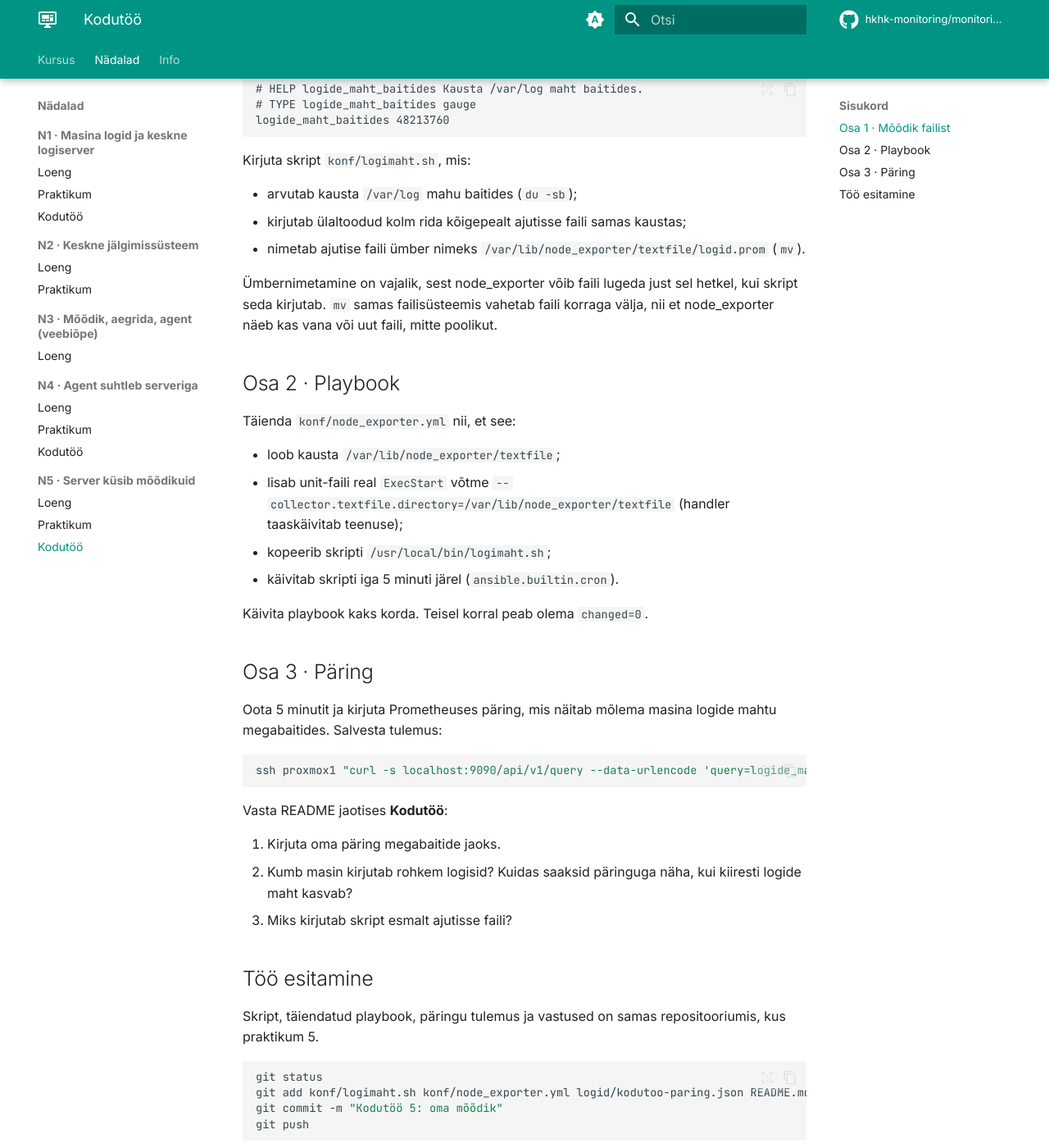
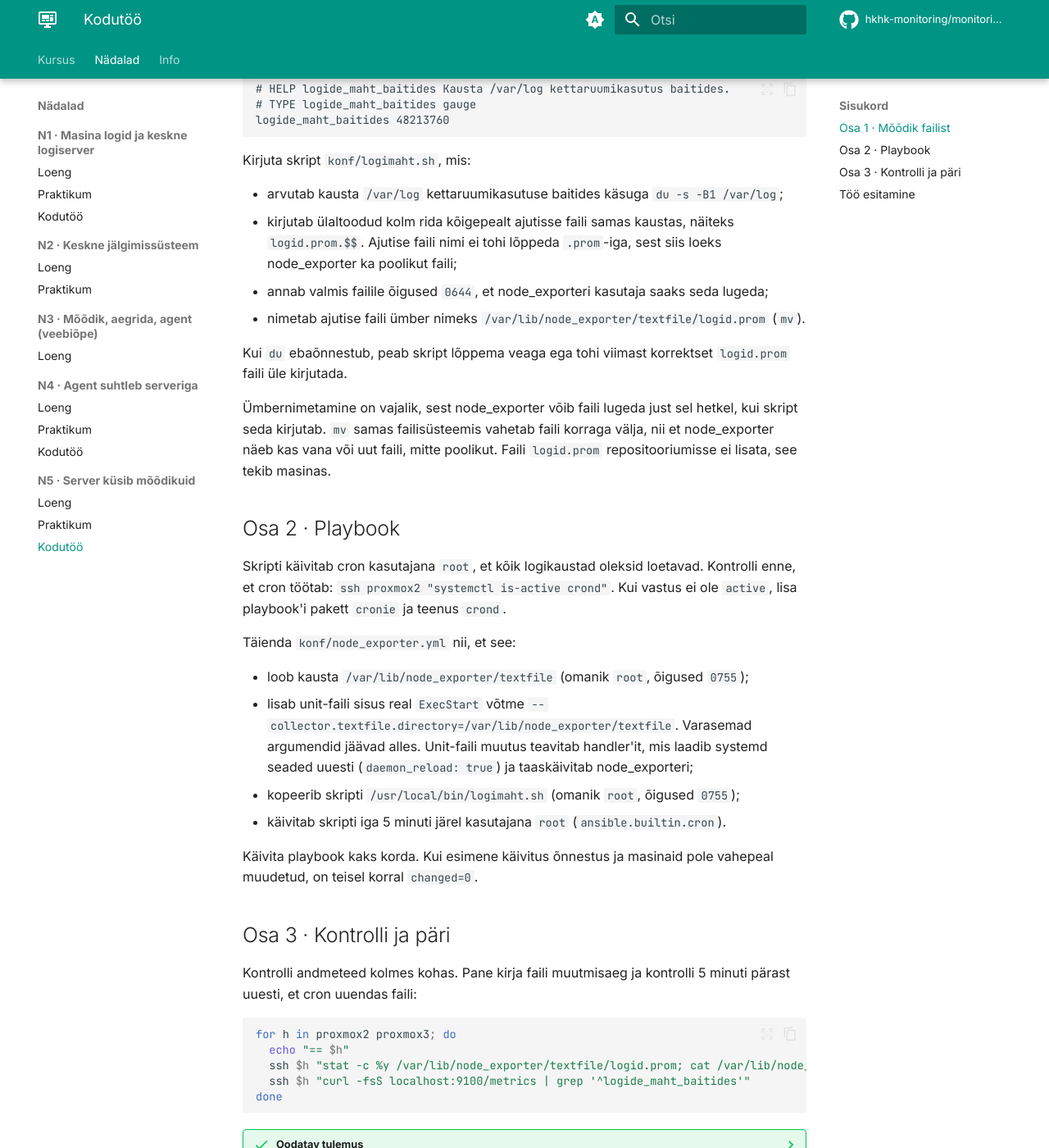
Before and after one commit to hkhk-monitoring/monitoring, an MkDocs documentation site: the page built from docs/week05/homework.md, in a window 1280 px wide and 1400 px high, scrolled down 534 px. Shown: the whole window at 82% size. Built offline with MkDocs 1.6.1 and Material for MkDocs 9.7.7, drawn with Linux system fonts in a browser that asks for light colours; comment, search, counter and statistics services are not loaded; some of the changed text lies outside the part shown.

Commit message:
N5 kodutöö

````diff
--- a/docs/week05/homework.md
+++ b/docs/week05/homework.md
@@ -7,7 +7,7 @@ tags:
 
 # Kodutöö: oma mõõdik node_exporterisse
 
-node_exporter avaldab masina näite, kuid mõnikord on vaja mõõta midagi, mida ükski exporter ei paku. Kodutöös lisad mõlemasse masinasse oma mõõdiku: kausta `/var/log` maht baitides. Mõõdiku kirjutab skript faili ja node_exporter avaldab selle koos teiste mõõdikutega. Kodutöö on boonus.
+node_exporter avaldab masina näite, kuid mõnikord on vaja mõõta midagi, mida kasutatav exporter vaikimisi ei avalda. Kodutöös lisad mõlemasse masinasse oma mõõdiku: kausta `/var/log` kettaruumikasutuse baitides. Mõõdiku kirjutab skript faili ja node_exporter avaldab selle koos teiste mõõdikutega. Kodutöö on boonus.
 
 Eeldus on praktikumi osad 4 ja 5: node_exporter on paigaldatud playbook'iga ja Prometheus küsib mõlemat masinat. Tähtaja näed Classroom 50-s.
 
@@ -18,51 +18,73 @@ node_exporteril on **textfile collector** ([textfile collector](https://github.c
 Faili sisu on sama vorming, mida nägid praktikumi osas 3:
 
 ```text
-# HELP logide_maht_baitides Kausta /var/log maht baitides.
+# HELP logide_maht_baitides Kausta /var/log kettaruumikasutus baitides.
 # TYPE logide_maht_baitides gauge
 logide_maht_baitides 48213760
 ```
 
 Kirjuta skript `konf/logimaht.sh`, mis:
 
-- arvutab kausta `/var/log` mahu baitides (`du -sb`);
-- kirjutab ülaltoodud kolm rida kõigepealt ajutisse faili samas kaustas;
+- arvutab kausta `/var/log` kettaruumikasutuse baitides käsuga `du -s -B1 /var/log`;
+- kirjutab ülaltoodud kolm rida kõigepealt ajutisse faili samas kaustas, näiteks `logid.prom.$$`. Ajutise faili nimi ei tohi lõppeda `.prom`-iga, sest siis loeks node_exporter ka poolikut faili;
+- annab valmis failile õigused `0644`, et node_exporteri kasutaja saaks seda lugeda;
 - nimetab ajutise faili ümber nimeks `/var/lib/node_exporter/textfile/logid.prom` (`mv`).
 
-Ümbernimetamine on vajalik, sest node_exporter võib faili lugeda just sel hetkel, kui skript seda kirjutab. `mv` samas failisüsteemis vahetab faili korraga välja, nii et node_exporter näeb kas vana või uut faili, mitte poolikut.
+Kui `du` ebaõnnestub, peab skript lõppema veaga ega tohi viimast korrektset `logid.prom` faili üle kirjutada.
+
+Ümbernimetamine on vajalik, sest node_exporter võib faili lugeda just sel hetkel, kui skript seda kirjutab. `mv` samas failisüsteemis vahetab faili korraga välja, nii et node_exporter näeb kas vana või uut faili, mitte poolikut. Faili `logid.prom` repositooriumisse ei lisata, see tekib masinas.
 
 ## Osa 2 · Playbook
 
+Skripti käivitab cron kasutajana `root`, et kõik logikaustad oleksid loetavad. Kontrolli enne, et cron töötab: `ssh proxmox2 "systemctl is-active crond"`. Kui vastus ei ole `active`, lisa playbook'i pakett `cronie` ja teenus `crond`.
+
 Täienda `konf/node_exporter.yml` nii, et see:
 
-- loob kausta `/var/lib/node_exporter/textfile`;
-- lisab unit-faili real `ExecStart` võtme `--collector.textfile.directory=/var/lib/node_exporter/textfile` (handler taaskäivitab teenuse);
-- kopeerib skripti `/usr/local/bin/logimaht.sh`;
-- käivitab skripti iga 5 minuti järel (`ansible.builtin.cron`).
+- loob kausta `/var/lib/node_exporter/textfile` (omanik `root`, õigused `0755`);
+- lisab unit-faili sisus real `ExecStart` võtme `--collector.textfile.directory=/var/lib/node_exporter/textfile`. Varasemad argumendid jäävad alles. Unit-faili muutus teavitab handler'it, mis laadib systemd seaded uuesti (`daemon_reload: true`) ja taaskäivitab node_exporteri;
+- kopeerib skripti `/usr/local/bin/logimaht.sh` (omanik `root`, õigused `0755`);
+- käivitab skripti iga 5 minuti järel kasutajana `root` (`ansible.builtin.cron`).
 
-Käivita playbook kaks korda. Teisel korral peab olema `changed=0`.
+Käivita playbook kaks korda. Kui esimene käivitus õnnestus ja masinaid pole vahepeal muudetud, on teisel korral `changed=0`.
 
-## Osa 3 · Päring
+## Osa 3 · Kontrolli ja päri
 
-Oota 5 minutit ja kirjuta Prometheuses päring, mis näitab mõlema masina logide mahtu megabaitides. Salvesta tulemus:
+Kontrolli andmeteed kolmes kohas. Pane kirja faili muutmisaeg ja kontrolli 5 minuti pärast uuesti, et cron uuendas faili:
 
 ```bash
-ssh proxmox1 "curl -s localhost:9090/api/v1/query --data-urlencode 'query=logide_maht_baitides'" > logid/kodutoo-paring.json
+for h in proxmox2 proxmox3; do
+  echo "== $h"
+  ssh $h "stat -c %y /var/lib/node_exporter/textfile/logid.prom; cat /var/lib/node_exporter/textfile/logid.prom"
+  ssh $h "curl -fsS localhost:9100/metrics | grep '^logide_maht_baitides'"
+done
 ```
 
-Vasta README jaotises **Kodutöö**:
+??? success "Oodatav tulemus"
+    Mõlema masina kohta muutmisaeg, faili kolm rida ja `/metrics` väljundist sama rida. Teisel kontrollil on muutmisaeg uuem.
 
-1. Kirjuta oma päring megabaitide jaoks.
-2. Kumb masin kirjutab rohkem logisid? Kuidas saaksid päringuga näha, kui kiiresti logide maht kasvab?
-3. Miks kirjutab skript esmalt ajutisse faili?
+Kirjuta Prometheuses päring, mis näitab mõlema masina `/var/log` kettaruumikasutust mebibaitides (MiB, jaga `1024 * 1024`-ga). Salvesta sama päringu tulemus, `<sinu päring>` asemele kirjuta oma päring:
+
+```bash
+ssh proxmox1 "curl -fsS localhost:9090/api/v1/query --data-urlencode 'query=<sinu päring>'" > logid/kodutoo-paring.json
+cat logid/kodutoo-paring.json
+```
+
+??? success "Oodatav tulemus"
+    `"status":"success"` ja kaks tulemust, kummalgi eri `instance` ja arv mebibaitides.
 
 ## Töö esitamine
 
-Skript, täiendatud playbook, päringu tulemus ja vastused on samas repositooriumis, kus praktikum 5.
+Repositooriumis on `konf/logimaht.sh`, täiendatud `konf/node_exporter.yml` ja `logid/kodutoo-paring.json`. Failis `BOONUS.md` kirjuta iga `_vastus_` asemele lühike vastus:
+
+1. sinu päring mebibaitide jaoks;
+2. kummas masinas on `/var/log` kettaruumikasutus suurem ja kuidas uuriksid, kui kiiresti see muutub? See on gauge, mitte counter: vaata funktsioone [`delta()` ja `deriv()`](https://prometheus.io/docs/prometheus/latest/querying/functions/). Mida muudab tulemuses logrotate?
+3. skript lakkab töötamast, aga viimane `logid.prom` jääb alles. Kas Prometheuse värske mõõtmisaeg tõendab, et kausta mahtu mõõdeti hiljuti?
+
+Oma arvutis repositooriumi kaustas:
 
 ```bash
 git status
-git add konf/logimaht.sh konf/node_exporter.yml logid/kodutoo-paring.json README.md
+git add konf/logimaht.sh konf/node_exporter.yml logid/kodutoo-paring.json BOONUS.md
 git commit -m "Kodutöö 5: oma mõõdik"
 git push
 ```
````
